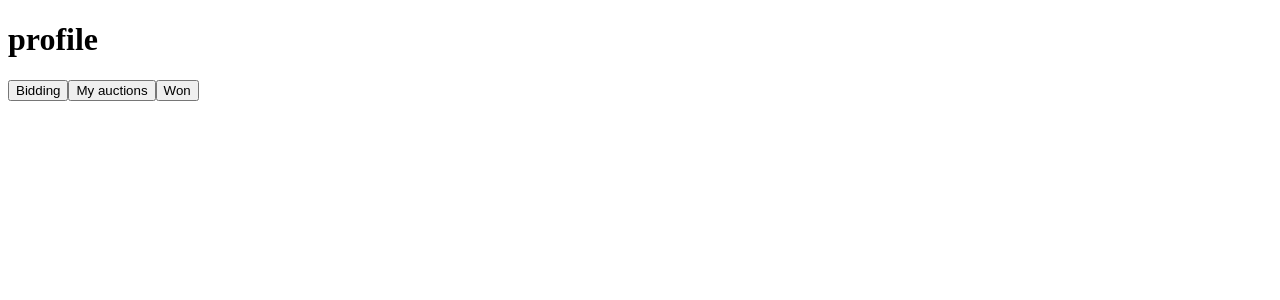
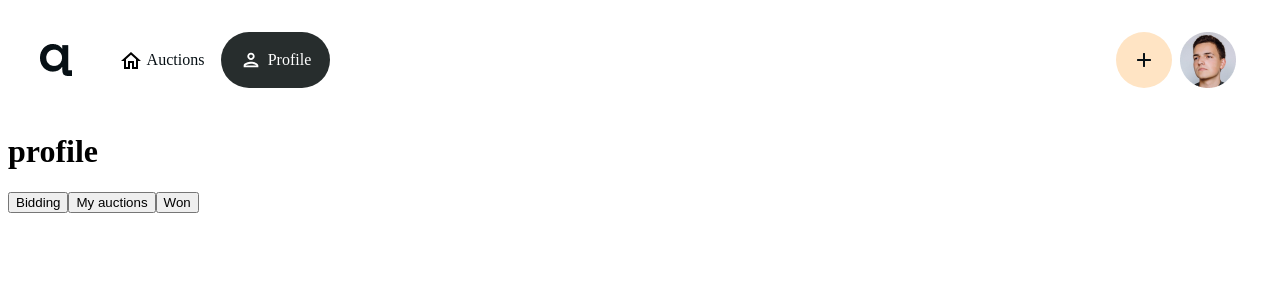
Before and after one commit to amadejaop/01-project-auctionbay-frontend-react, a React (Create React App) app: page /profile in a window 1280 px wide. Shown: the top 300 px of the page. Built offline with nearby package versions, Linux system fonts and the light colour scheme; the HTML template or start-up script is replaced by a standard one.

Commit message:
Create top navbar for the profile page

```diff
--- /dev/null
+++ b/src/assets/styles/TopNavigation.css
@@ -0,0 +1,75 @@
+.topbar {
+    box-sizing: border-box;
+    padding: 20px 32px;
+    display: flex;
+    justify-content: space-between;
+    width: 100%;
+    height: 104px;
+    align-items: center;
+}
+
+.left-side {
+    display: flex;
+    align-items: center;
+    gap: 32px;
+}
+
+.left-nav {
+    display: flex;
+    border-radius: 32px;
+    padding: 4px;
+    gap: 4px;
+    background-color: #fff;
+    align-items: center;
+    justify-content: space-between;
+}
+
+.left-nav > li {
+    list-style: none;
+}
+
+.left-nav a {
+    color: #071015;
+    background-color: white;
+    font-weight: 400;
+    text-decoration: none;
+    width: 109px;
+    height: 56px;
+    display: flex;
+    justify-content: center;
+    align-items: center;
+    gap: 6px;
+    border-radius: 32px;
+}
+
+.left-nav a.active {
+    background-color: #272D2D;
+    color: white;
+}
+
+.left-nav a:hover {
+    background-color: #272D2D;
+    color: white;
+}
+
+.left-nav a:hover > svg {
+    filter: brightness(0) invert(1);
+}
+.left-nav a.active > svg {
+    filter: brightness(0) invert(1);
+}
+
+.right-nav {
+    display: flex;
+    align-items: center;
+    gap: 8px;
+    border-radius: 32px;
+    padding: 4px;
+    background-color: #fff;
+}
+
+.plus-icon {
+    background-color: bisque;
+    padding: 21px;
+    border-radius: 32px;
+}
--- a/src/components/TopNavigation.tsx
+++ b/src/components/TopNavigation.tsx
@@ -1,22 +1,71 @@
 import Logo from "../assets/images/Logo.png";
+import PlusImage from "../assets/images/Vector.png";
+import ProfilePicture from "../assets/images/Avatar.png";
+import "../assets/styles/TopNavigation.css";
+import { NavLink } from "react-router-dom";
 
 export default function TopNavigation() {
   return (
     <>
-      <div>
-        <img className="yellow-logo" src={Logo} alt="Company logo" />
+      <div className="topbar">
+        <div className="left-side">
+          <img
+            className="yellow-logo"
+            src={Logo}
+            alt="Company logo"
+            width={32}
+            height={32}
+          />
           <nav>
-          <ul>
+            <ul className="left-nav">
               <li>
-              <a href="/auctions">Auctions</a>
+                <NavLink to="/auctions">
+                  <svg
+                    width="20"
+                    height="17"
+                    viewBox="0 0 20 17"
+                    fill="none"
+                    xmlns="http://www.w3.org/2000/svg"
+                  >
+                    <path
+                      d="M9.9978 2.69L14.9978 7.19V15H12.9978V9H6.9978V15H4.9978V7.19L9.9978 2.69ZM9.9978 0L-0.00219727 9H2.9978V17H8.9978V11H10.9978V17H16.9978V9H19.9978L9.9978 0Z"
+                      fill="#000000"
+                    />
+                  </svg>
+                  Auctions
+                </NavLink>
               </li>
               <li>
-              <a href="/profile">Profile</a>
+                <NavLink to="/profile">
+                  <svg
+                    width="22"
+                    height="22"
+                    viewBox="0 0 16 16"
+                    fill="none"
+                    xmlns="http://www.w3.org/2000/svg"
+                  >
+                    <path
+                      d="M8.00002 4.00002C8.73335 4.00002 9.33335 4.60002 9.33335 5.33335C9.33335 6.06669 8.73335 6.66669 8.00002 6.66669C7.26669 6.66669 6.66669 6.06669 6.66669 5.33335C6.66669 4.60002 7.26669 4.00002 8.00002 4.00002ZM8.00002 10.6667C9.80002 10.6667 11.8667 11.5267 12 12H4.00002C4.15335 11.52 6.20669 10.6667 8.00002 10.6667ZM8.00002 2.66669C6.52669 2.66669 5.33335 3.86002 5.33335 5.33335C5.33335 6.80669 6.52669 8.00002 8.00002 8.00002C9.47335 8.00002 10.6667 6.80669 10.6667 5.33335C10.6667 3.86002 9.47335 2.66669 8.00002 2.66669ZM8.00002 9.33335C6.22002 9.33335 2.66669 10.2267 2.66669 12V13.3334H13.3334V12C13.3334 10.2267 9.78002 9.33335 8.00002 9.33335Z"
+                      fill="#000000"
+                    />
+                  </svg>
+                  Profile
+                </NavLink>
               </li>
             </ul>
           </nav>
         </div>
-      <div></div>
+        <div className="right-nav">
+          <img
+            className="plus-icon"
+            src={PlusImage}
+            alt="Add auction"
+            width={14}
+            height={14}
+          />
+          <img src={ProfilePicture} alt="Avatar" width={56} height={56} />
+        </div>
+      </div>
     </>
   );
 }
--- a/src/pages/Profile.tsx
+++ b/src/pages/Profile.tsx
@@ -2,6 +2,7 @@ import MyAuctions from "../components/MyAuctions";
 import Bidding from "../components/Bidding";
 import Won from "../components/Won";
 import { useState } from "react";
+import TopNavigation from "../components/TopNavigation";
 
 export default function Profile() {
   const [showBidding, setShowBidding] = useState(false);
@@ -10,6 +11,7 @@ export default function Profile() {
 
   return (
     <>
+      <TopNavigation />
       <h1>profile</h1>
       <button
         onClick={function () {
```
Also changed, not shown: src/assets/images/Avatar.png (added), src/assets/images/Vector.png (added). Lines whose indentation alone changed are shown as unchanged.
